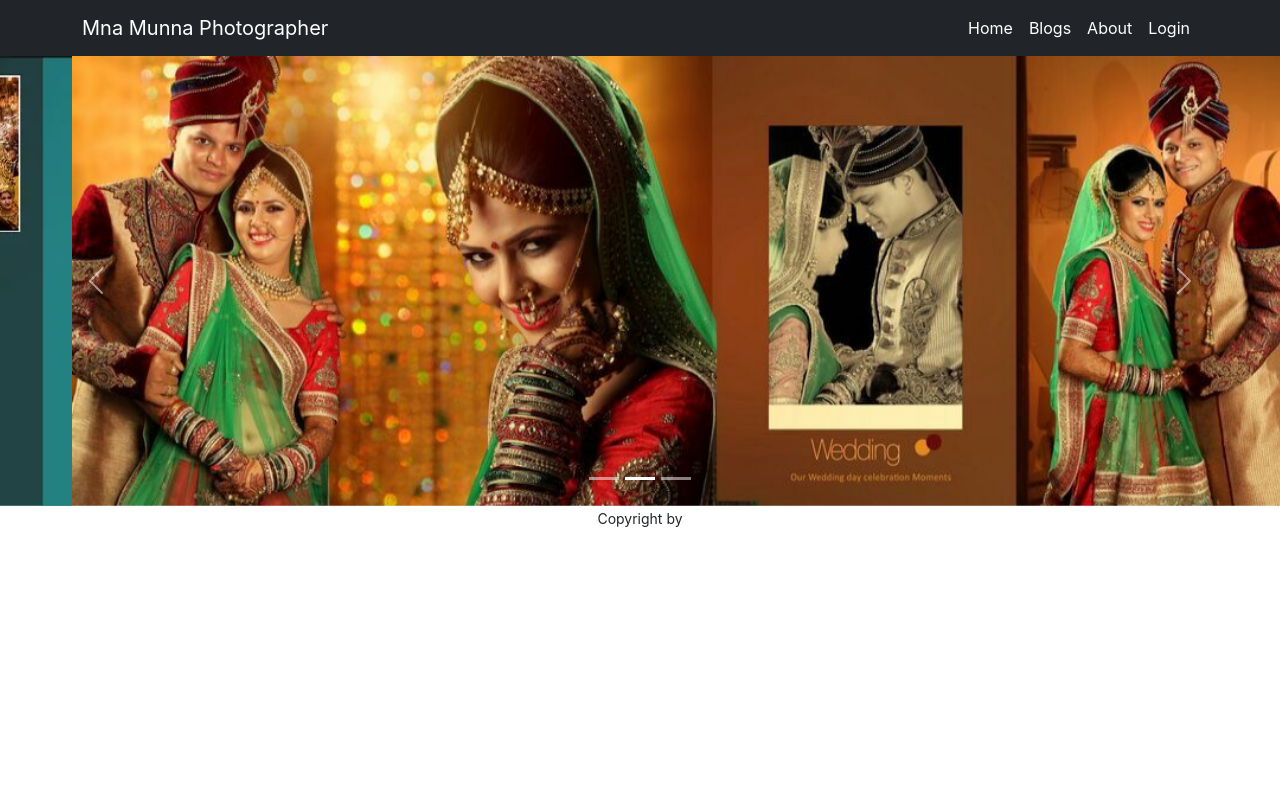
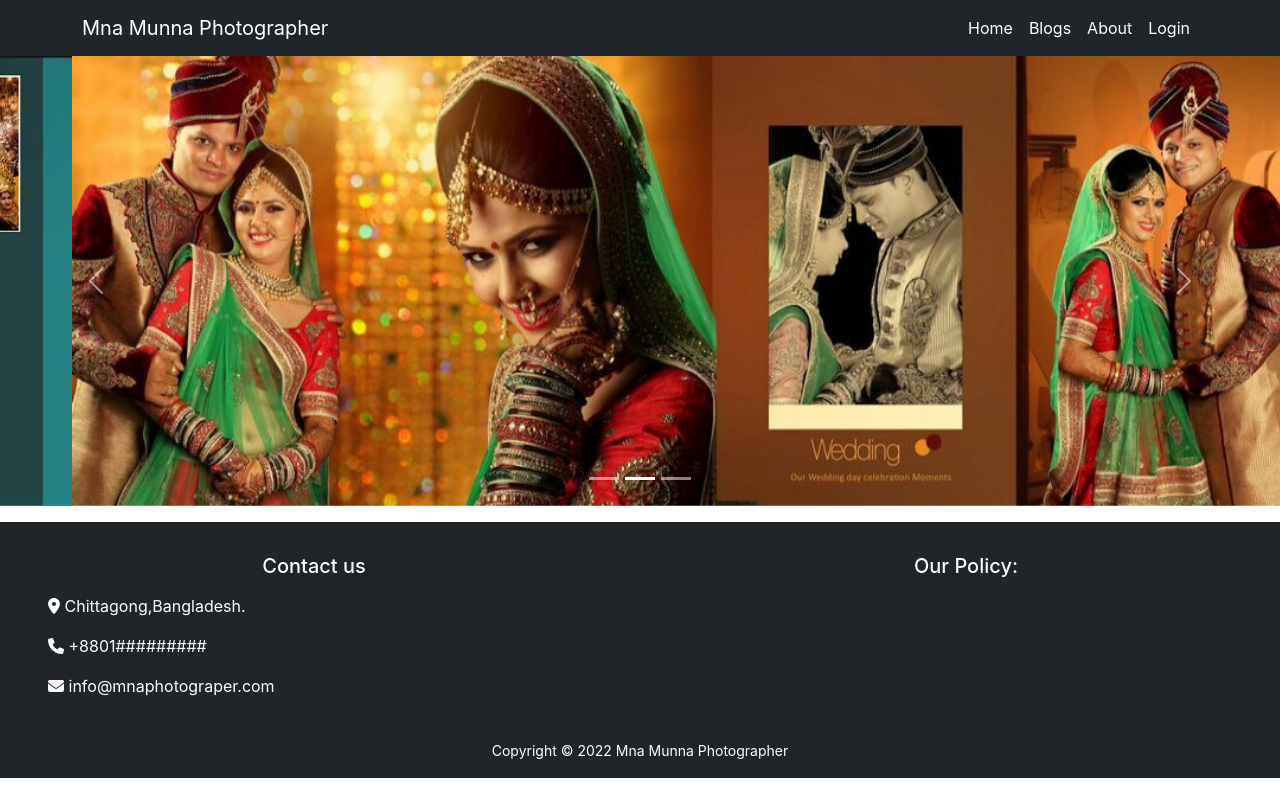
Before and after one commit to nurulazam-dev/mna-munna-photographer, a React (Create React App) app: page / in a window 1280 px wide. Built offline with nearby package versions, Linux system fonts and the light colour scheme; no server answers.

Commit message:
footer is complete

```diff
--- a/package.json
+++ b/package.json
@@ -3,6 +3,9 @@
   "version": "0.1.0",
   "private": true,
   "dependencies": {
+    "@fortawesome/fontawesome-svg-core": "^6.1.1",
+    "@fortawesome/free-solid-svg-icons": "^6.1.1",
+    "@fortawesome/react-fontawesome": "^0.1.18",
     "@testing-library/jest-dom": "^5.16.4",
     "@testing-library/react": "^13.1.1",
     "@testing-library/user-event": "^13.5.0",
--- a/src/App.css
+++ b/src/App.css
@@ -1,6 +1,6 @@
-.App {
+/* .App {
   text-align: center;
-}
+} */
 
 .App-logo {
   height: 40vmin;
--- a/src/Pages/Footer/Footer.js
+++ b/src/Pages/Footer/Footer.js
@@ -1,9 +1,32 @@
 import React from 'react';
+import { FontAwesomeIcon } from '@fortawesome/react-fontawesome';
+import { faEnvelope, faLocationDot, faPhone } from '@fortawesome/free-solid-svg-icons'
 
 const Footer = () => {
+    const today = new Date();
+    const year = today.getFullYear();
     return (
-        <div>
-<p><small>Copyright by </small></p>
+        <div className='bg-dark w-100 mt-3'>
+            <div className='row pt-3'>
+                <div className='text-white col mx-5 '>
+                    <h5 className='my-3 text-center'>Contact us</h5>
+                    <div>
+                    <p>
+                    <FontAwesomeIcon icon={faLocationDot}></FontAwesomeIcon> <span>Chittagong,Bangladesh.</span>
+                    </p>
+                    <p>
+                    <FontAwesomeIcon icon={faPhone}></FontAwesomeIcon> <span>+8801#########</span>
+                    </p>
+                    <p>
+                    <FontAwesomeIcon icon={faEnvelope}></FontAwesomeIcon> <span>info@mnaphotograper.com</span>
+                    </p>
+                    </div>
+                </div>
+                <div className='text-white col mx-5'>
+                    <h5 className='text-center my-3'>Our Policy:</h5>
+                </div>
+            </div>
+            <p className='text-white my-2 py-3 text-center'><small>Copyright © {year} Mna Munna Photographer</small></p>
         </div>
     );
 };
```
Also changed, not shown: 1 other file (tests, documents, lock files or other folders).
